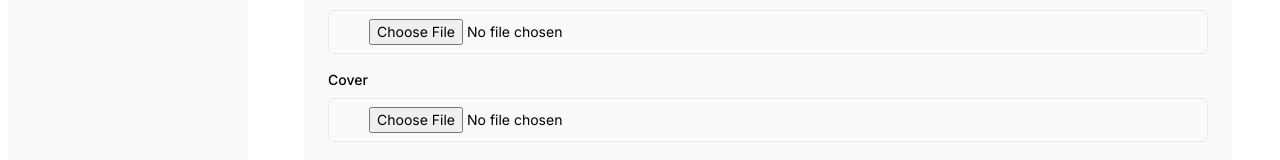
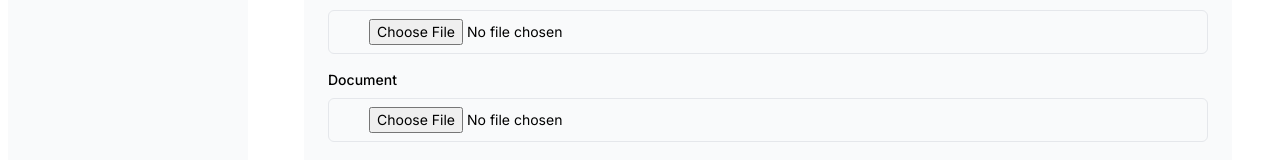
Before and after one commit to rizhk/nextjs-dashboard, a Next.js app: page /dashboard/actualites/create in a window 1280 px wide. Shown: the part 370-530 px from the top of the page. Built offline with nearby package versions, Linux system fonts and the light colour scheme; a web font is replaced by a local one.

Commit message:
changing title

```diff
--- a/app/ui/actualites/create-form.tsx
+++ b/app/ui/actualites/create-form.tsx
@@ -92,7 +92,7 @@ export default function Form() {
 
         <div className="mb-4">
           <label htmlFor="document" className="mb-2 block text-sm font-medium">
-            Cover
+            Document
           </label>
           <div className="relative mt-2 rounded-md">
             <div className="relative">
```
